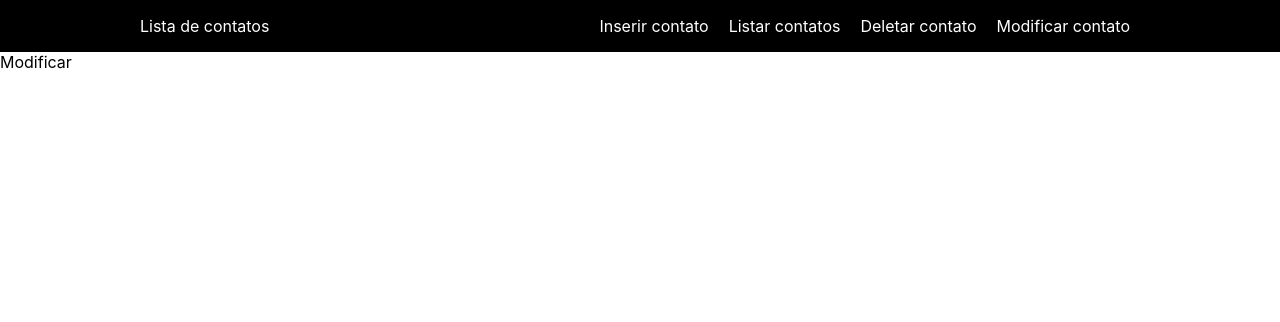
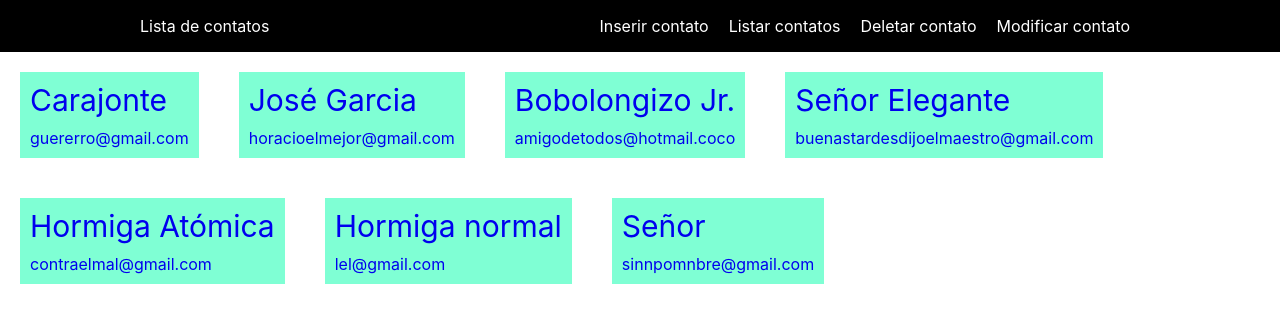
Before and after one commit to MadJaze/agenda, a React (Create React App) app: page /modificar in a window 1280 px wide. Shown: the top 322 px of the page. Built offline with nearby package versions, Linux system fonts and the light colour scheme; data requests are answered from the project's data file.

Commit message:
update element

```diff
--- a/db.json
+++ b/db.json
@@ -6,8 +6,8 @@
       "id": 5
     },
     {
-      "name": "Yeyeyeyye Garcia",
-      "email": "yazuriyamile@gmail.com",
+      "name": "José Garcia ",
+      "email": "horacioelmejor@gmail.com",
       "id": 6
     },
     {
@@ -24,6 +24,16 @@
       "name": "Hormiga Atómica",
       "email": "contraelmal@gmail.com",
       "id": 9
+    },
+    {
+      "name": "Hormiga normal",
+      "email": "lel@gmail.com",
+      "id": 10
+    },
+    {
+      "name": "Señor",
+      "email": "sinnpomnbre@gmail.com",
+      "id": 11
     }
   ]
 }
--- a/src/App.js
+++ b/src/App.js
@@ -3,6 +3,8 @@ import { BrowserRouter as Router, Switch, Route, Link} from 'react-router-dom'
 import Listar from './components/listar';
 import Criar from './components/criar';
 import Deletar from './components/deletar';
+import Modificar from './components/modificar';
+import Modificar2 from './components/modificar2';
 import './App.css';
 
 function App() {
@@ -11,7 +13,7 @@ function App() {
     <div className="nav-container">
     <p>Lista de contatos</p>
     <ul className="nav-links">
-      <Link to="/inserir"><li>Inserir contato</li></Link>
+      <Link to="/"><li>Inserir contato</li></Link>
       <Link to="/listar"><li>Listar contatos</li></Link>
       <Link to="/deletar"><li>Deletar contato</li></Link>
       <Link to="/modificar"><li>Modificar contato</li></Link>
@@ -19,7 +21,7 @@ function App() {
     </div>
 
 <Switch>
-  <Route exact path="/inserir">
+  <Route exact path="/">
       <Criar />
   </Route>
   <Route path="/listar">
@@ -28,9 +30,14 @@ function App() {
   <Route path="/deletar">
     <Deletar />
   </Route>
-  <Route exact path="/modificar">
-Modificar
+  <Route path="/modificar">
+<Modificar />
   </Route>
+  <Route path="/modificar2/:id" component={Modificar2}>
+<Modificar2 />
+  </Route>
+
+
 
 </Switch>
 
--- a/src/components/axios.js
+++ b/src/components/axios.js
@@ -16,7 +16,6 @@ export const listarContatos = async () => {
 
     return await axios.get(url)
 
-
 }
 
 export const deletarContato = async (id) => {
@@ -28,7 +27,15 @@ export const deletarContato = async (id) => {
 
 //tentando criar um "put request"
 
+export const atualizarContato = async (id, name, email) => {
+    const data  = { name: name , email: email }
+    const url = `${baseUrl}/contacts/${id}`
+    return await axios.put(url, data)
+}
 
+
+
+/*
 export const getContact = async id => {
     const result = await axios.get(`${baseUrl}/${id}`)
     return result.data
@@ -53,3 +60,5 @@ export const modificarContatoEmail = async (id, email) => {
     const result =  await axios.put(url, object)
     return result.data
 }
+
+*/
--- a/src/components/deletar.js
+++ b/src/components/deletar.js
@@ -10,8 +10,10 @@ function Deletar() {
         setLista(result)
     }
 
-    const deletar =  (id) => {
+    const deletar = async (id) => {
         deletarContato(id)
+        const result = await listarContatos()
+        setLista(result)
     }
 
 
--- /dev/null
+++ b/src/components/modificar.css
@@ -0,0 +1,12 @@
+.container-update {
+    background: aquamarine;
+    display: inline-flex;
+    flex-direction: column;
+    margin: 20px;
+    padding: 10px;
+}
+
+.name-update {
+    font-size: 30px;
+    margin-bottom: 10px;
+}
--- a/src/components/modificar.js
+++ b/src/components/modificar.js
@@ -1,15 +1,59 @@
-import React from 'react'
-
-export const Modificar = () => {
+import React, { useEffect, useState  } from 'react'
+import './modificar.css'
+import { Link } from 'react-router-dom';
+import { listarContatos } from './axios'
 
 
 
+ function Modificar() {
+
+  const [array, setArray] = useState('');
+
+    useEffect (() => {
+
+        const asyncDados = async() => {
+            const result = await listarContatos()
+            setArray(result)
+        }
+
+        asyncDados()
+
+    }, [])
+
+
+    const setData = (id, name, email) => {
+        console.log(id)
+        localStorage.setItem('name', name);
+        localStorage.setItem('email', email);
+        localStorage.setItem('id', id);
+    }
+
     return (
+
         <div>
+
+            {array.data?.map((data) => {
+                return (
+
+                    <Link to={`/modificar2/${data.id}`} state={{id: data.id}}
+                    onClick={() => setData(data.id, data.name, data.email)} >
+                    <div className="container-update">
+                    <div className="name-update">{data.name}</div>
+                    <div>{data.email}</div>
+                    </div>
+                    </Link>
+                )
+            }) }
+
+
+        </div>
+    )
+
+ }
 
 
 
 
-        </div>
-    )
-}
+
+
+export default Modificar
--- /dev/null
+++ b/src/components/modificar2.js
@@ -0,0 +1,44 @@
+import React, { useState } from 'react'
+import axios from 'axios'
+import {  useHistory, useParams } from 'react-router-dom'
+
+function Modificar2() {
+
+    const {id} = useParams()
+    let history = useHistory()
+
+const [ name, setName ] = useState('');
+const [ email, setEmail ] = useState('');
+
+
+console.log(name, email, id)
+
+
+const sendDataToApi = () => {
+    axios.put(`http://localhost:3000/contacts/${id}`, {
+        name, email
+    }).then(() => {
+        history.push('/listar')
+    })
+}
+
+    return (
+        <div>
+            <form>
+                <label>Nome:</label>
+                <input  type="text" placeholder="Nome"
+                onChange={(e) => setName(e.target.value)}
+                value={name}/>
+                <label>Email:</label>
+                <input  type="text" placeholder="Email"
+                onChange={(e) => setEmail(e.target.value)}
+                value={email}/>
+        <button onClick={sendDataToApi}>Modificar Contato</button>
+            </form>
+        </div>
+    )
+
+
+}
+
+export default Modificar2
--- a/src/index.js
+++ b/src/index.js
@@ -11,7 +11,5 @@ ReactDOM.render(
   document.getElementById('root')
 );
 
-// If you want to start measuring performance in your app, pass a function
-// to log results (for example: reportWebVitals(console.log))
-// or send to an analytics endpoint. Learn more: https://bit.ly/CRA-vitals
+
 reportWebVitals();
```
Also changed, not shown: src/logo.svg (deleted).
